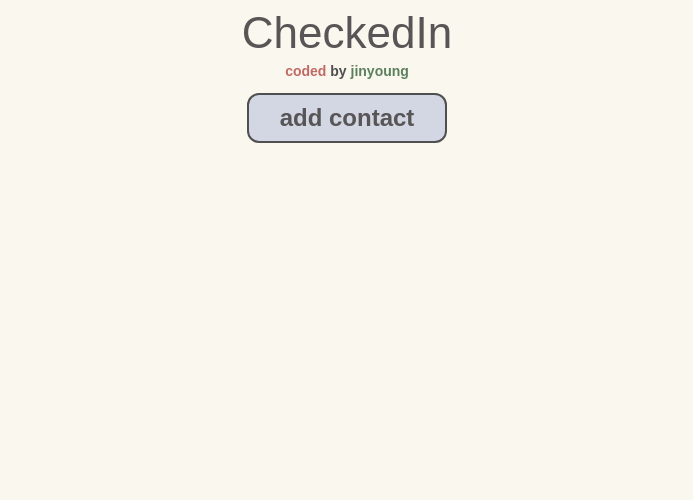
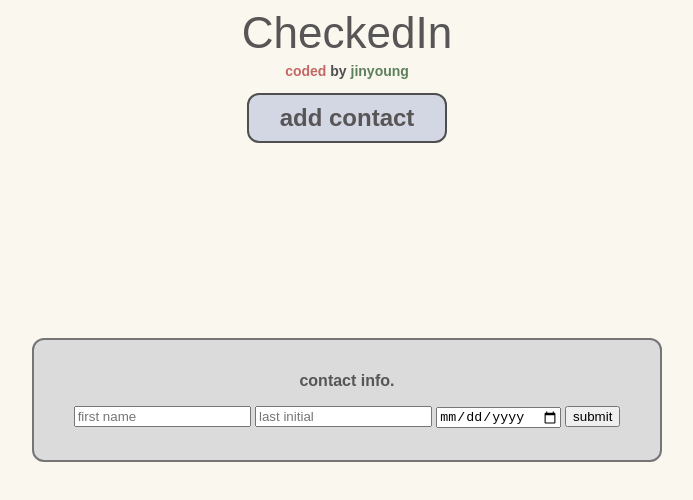
Before and after one commit to theJYC/checkedin., a plain HTML site: page index.html in a window 1280 px wide. Shown: the whole page, without its empty margins (301-994 px from the left). Drawn offline with Linux system fonts and the light colour scheme.

Commit message:
added modal box but add contact css is broken

```diff
--- a/app.js
+++ b/app.js
@@ -5,7 +5,7 @@ class Profile {
         firstName = "Unknown",
         lastInitial = "Unknown",
         checkInBy = "0",
-        priority
+        priority = false;
     ) {
         this.firstName = firstName; // e.g. "Fredrick"
         this.lastInitial = lastInitial; // e.g. "T"
--- a/index.html
+++ b/index.html
@@ -22,11 +22,21 @@ https://github.com/jinyoungch0i/Contact-Manager
               by
             <a id="jinyoung" class="sourcetext" target="_blank" href="https://www.jinyoung.xyz/">jinyoung</a>
     </div>
+
+    <div id="contact">
+        <button class="addContact">add contact</button>
+    </div>
     <!-- placeholder for popup window -->
-    <div id="contact">
-        <button id="addContact">add contact</button>
-    </div>
-    <div id="contact-list">
+    <div class="modal">
+        <div class="modal_contents">
+            <p>contact info.</p>
+            <form>
+                <input class="namefields" type="text" placeholder="first name">
+                <input class="namefields" type="text" placeholder="last initial">
+                <input class="inputfields" type="date" placeholder="check in by">
+                <button>submit</button>
+            </form>
+        </div>
 
     </div>
     <script src="app.js" type="text/javascript"></script>
--- a/style.css
+++ b/style.css
@@ -28,7 +28,7 @@ button {
     cursor: pointer;
     outline: none;
 }
-#addContact {
+.addContact {
     background-color: #d3d6e3;
     border: 2.75px solid #4f4f4f;
     border-radius: 0.75rem;
@@ -39,11 +39,11 @@ button {
     font-size: 1.5rem;
 }
 
-#addContact:hover {
+.addContact:hover {
     background-color: #caccd9;
 }
 
-#addContact:active {
+.addContact:active {
     background-color: #bbbdc9;
 }
 
@@ -84,3 +84,28 @@ p {
 }
 
 /*end of signature snippet*/
+
+
+.modal {
+    position: absolute;
+    top: 0;
+    height: 100%;
+    width: 100%;
+    display: flex;
+    justify-content: center;
+    align-items: center;
+
+}
+
+.modal_contents {
+        background-color: #dbdbdb;
+        padding: 2rem; /* 2 rem on top, bottom, left, and right */
+        border-radius: 0.75rem;
+        border: 2.75px solid #757575;
+        text-align: center;
+}
+
+.namefields {
+    width: 30%;
+
+}
```
